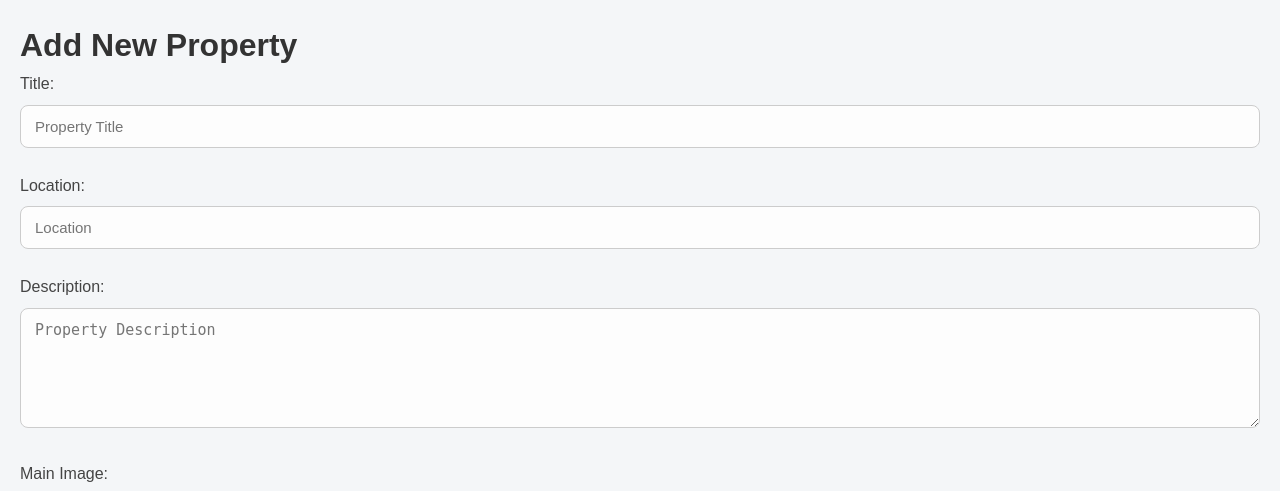
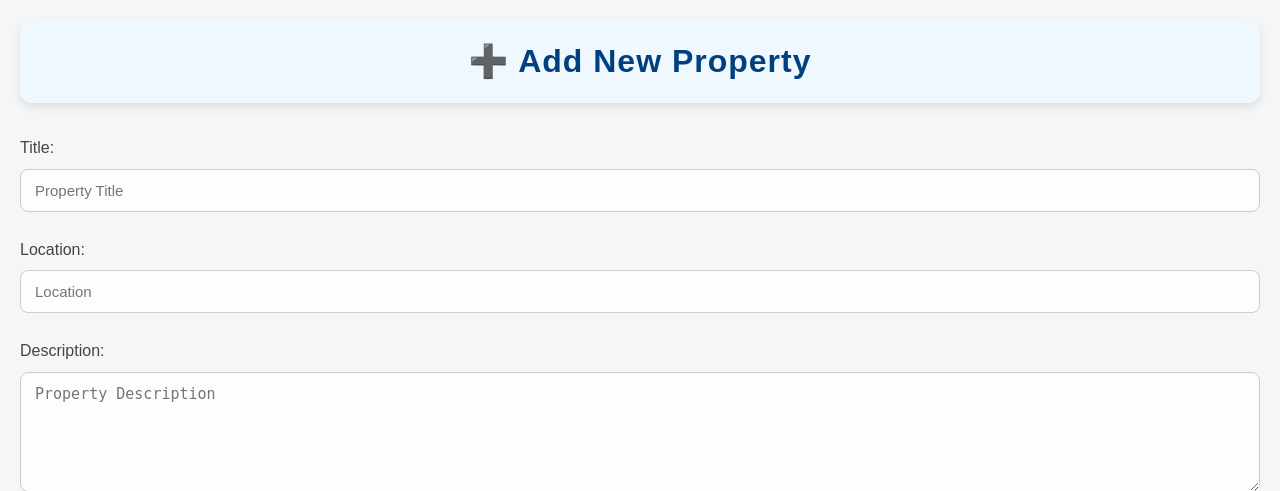
Before and after one commit to aquila4/real-estate-admin, a Flask app: page /add-property in a window 1280 px wide. Shown: the top 491 px of the page. Run offline with Flask 3, Linux system fonts and the light colour scheme.

Commit message:
Styled Add New Property header for sharp admin look

```diff
--- a/static/css/add-property.css
+++ b/static/css/add-property.css
@@ -128,3 +128,22 @@ form button:hover {
     transform: translateY(0);
   }
 }
+
+
+
+
+
+
+
+.form-title {
+  text-align: center;
+  font-size: 2rem;
+  color: #004080;
+  background: #f0f8ff;
+  padding: 1rem 0;
+  margin-bottom: 2rem;
+  border-radius: 12px;
+  box-shadow: 0 4px 10px rgba(0, 0, 0, 0.1);
+  font-weight: 600;
+  letter-spacing: 1px;
+}
--- a/templates/add-property.html
+++ b/templates/add-property.html
@@ -7,7 +7,8 @@
 </head>
 <body>
 
-  <h1>Add New Property</h1>
+  <h1 class="form-title">➕ Add New Property</h1>
+
   <form action="{{ url_for('upload') }}" method="POST" enctype="multipart/form-data">
     <label>Title:</label>
     <input type="text" name="title" placeholder="Property Title" required>
```
